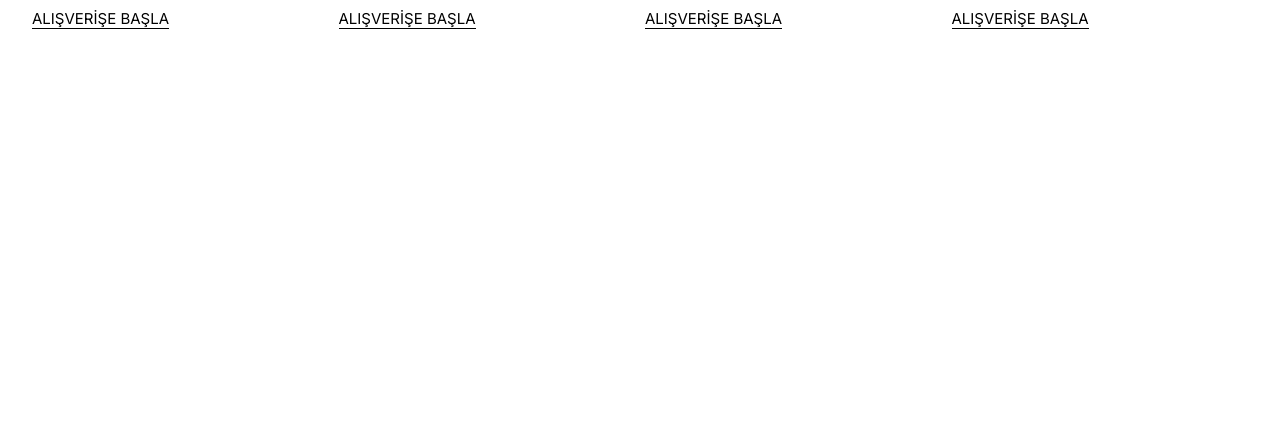
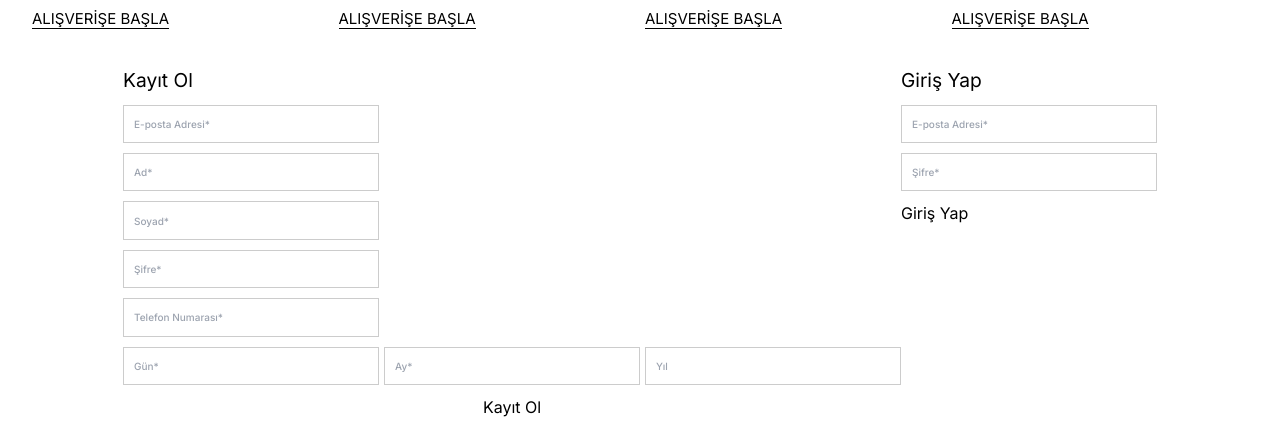
Before and after one commit to mrvozturk/DigitalEmporium, a Next.js app: page / in a window 1280 px wide. Shown: the part 709-1157 px from the top of the page. Before the commit the page ends 807 px from the top, so only its background shows below. Built offline with nearby package versions, Linux system fonts and the light colour scheme.

Commit message:
login page created and css created

```diff
--- a/src/components/accountProcess/index.module.css
+++ b/src/components/accountProcess/index.module.css
@@ -0,0 +1,43 @@
+.container {
+  display: flex;
+  justify-content: center;
+}
+
+.formContainer h2 {
+  font-size: 1.2em;
+  margin-bottom: 10px;
+}
+
+.formContainer form {
+  display: flex;
+  flex-direction: column;
+}
+
+.dateContainer {
+  display: flex;
+  align-items: center;
+  gap: 5px;
+}
+
+.loginFormContainer h2 {
+  font-size: 1.2em;
+  margin-bottom: 10px;
+}
+.loginForm {
+  max-width: 100%;
+  width: 100%;
+}
+.loginForm input {
+  outline: none;
+  font-weight: 500;
+  border: 1px solid rgba(0, 0, 0, 0.2);
+  padding-left: 10px;
+  font-size: 10px;
+  width: 20vw;
+  height: 3vw;
+  margin-bottom: 10px;
+}
+
+.loginForm input:hover {
+  border-color: black;
+}
--- a/src/components/accountProcess/index.tsx
+++ b/src/components/accountProcess/index.tsx
@@ -1,8 +1,64 @@
 'use client';
 import React from 'react';
+import styles from './index.module.css';
 
 const AccountProcess: React.FC = () => {
-  return <div></div>;
+  return (
+    <div className={styles.container}>
+      {/* Kayıt Olma Formu */}
+      <div className={styles.formContainer}>
+        <h2>Kayıt Ol</h2>
+
+        <form className={styles.loginForm}>
+          <div>
+            <input type='email' name='email' placeholder='E-posta Adresi*' />
+          </div>
+          <div>
+            <input type='text' name='firstName' placeholder='Ad*' />
+          </div>
+          <div>
+            <input type='text' name='lastName' placeholder='Soyad*' />
+          </div>
+          <div>
+            <input type='password' name='password' placeholder='Şifre*' />
+          </div>
+          <div>
+            <input
+              type='tel'
+              name='phoneNumber'
+              placeholder='Telefon Numarası*'
+            />
+          </div>
+          <div className={styles.dateContainer}>
+            <div>
+              <input type='number' name='day' placeholder='Gün*' />
+            </div>
+            <div>
+              <input type='number' name='month' placeholder='Ay*' />
+            </div>
+            <div>
+              <input type='number' name='year' placeholder='Yıl' />
+            </div>
+          </div>
+          <button type='submit'>Kayıt Ol</button>
+        </form>
+      </div>
+
+      {/* Giriş Yapma Formu */}
+      <div className={styles.loginFormContainer}>
+        <h2>Giriş Yap</h2>
+        <form className={styles.loginForm}>
+          <div>
+            <input type='email' name='email' placeholder='E-posta Adresi*' />
+          </div>
+          <div>
+            <input type='password' name='password' placeholder='Şifre*' />
+          </div>
+          <button type='submit'>Giriş Yap</button>
+        </form>
+      </div>
+    </div>
+  );
 };
 
 export default AccountProcess;
```
Also changed, not shown: src/components/header/index.tsx (line endings or trailing spaces).
